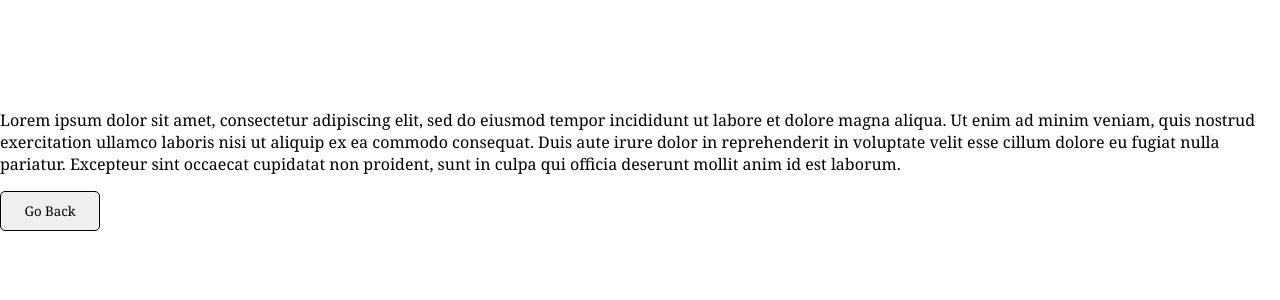
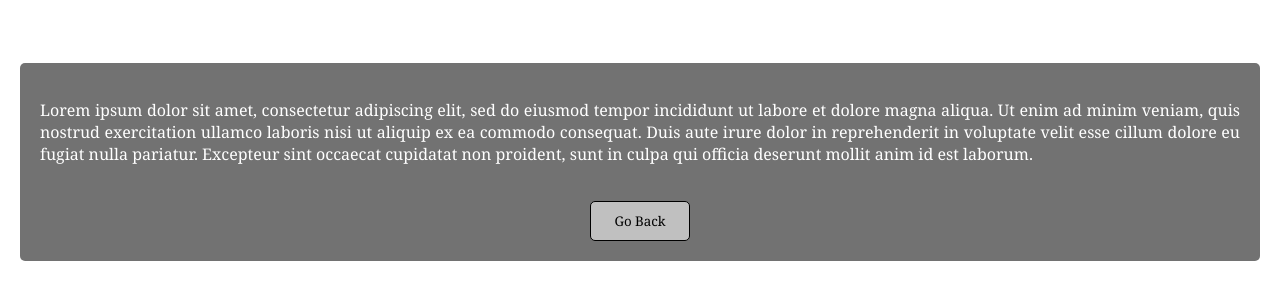
Before and after one commit to Ann-Kiende/button-webpage, a plain HTML site: page loaded.html in a window 1280 px wide. Shown: the part 238-538 px from the top of the page. Drawn offline with Linux system fonts and the light colour scheme.

Commit message:
Update styles.css add loaded.html styles

```diff
--- a/styles/styles.css
+++ b/styles/styles.css
@@ -23,3 +23,32 @@ button:hover {
     color: #fff;
     background-color: black;
 }
+
+/* Loaded HTML file */
+
+.lorem {
+    background-color: #727272;
+    margin: 20px;
+    display: flex;
+    flex-direction: column;
+    align-items: center;
+    border-radius: 5px;
+}
+
+.para {
+    color: #fff;
+    padding: 20px;
+    text-align: justify;
+}
+
+#back-button {
+    border: 1px solid #000;
+    background-color: #C0C0C0;
+    color: #000;
+    margin-bottom: 20px;
+}
+
+#back-button:hover {
+    color: #fff;
+    background-color: black;
+}
```
